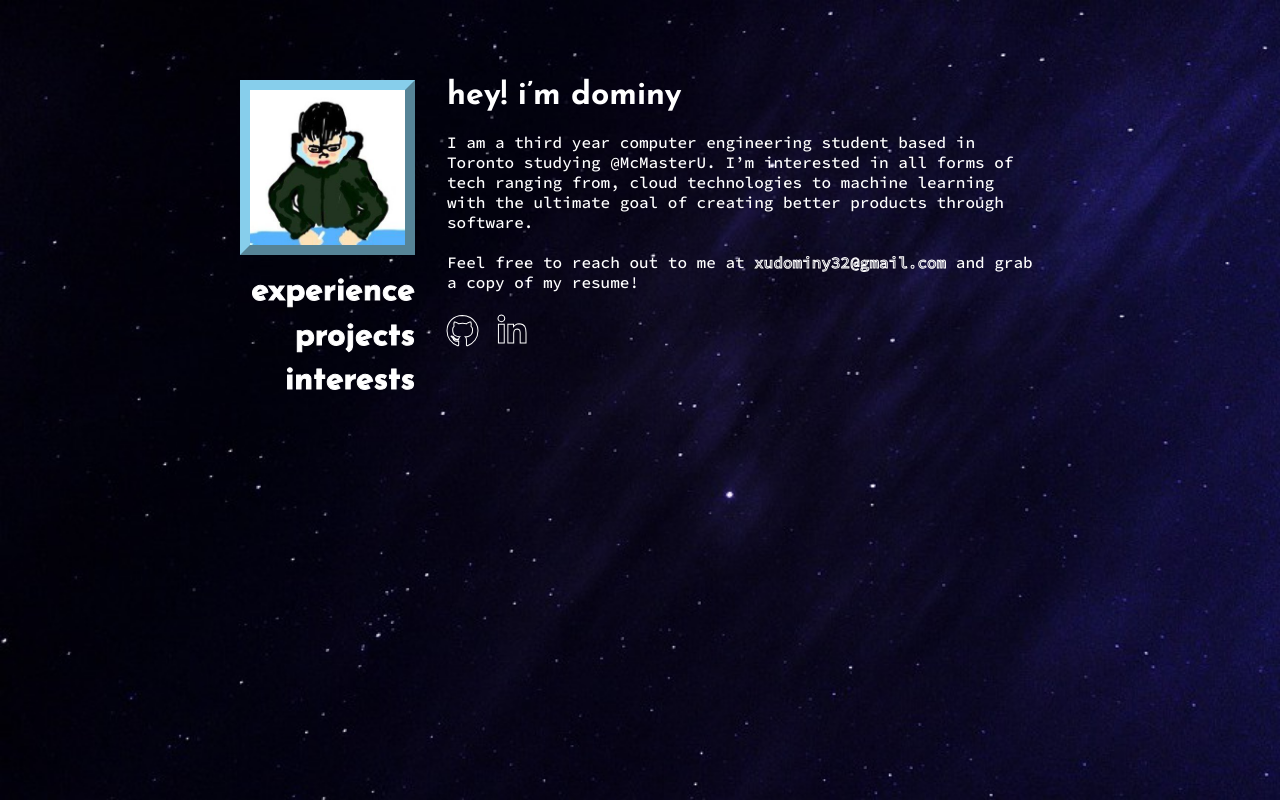
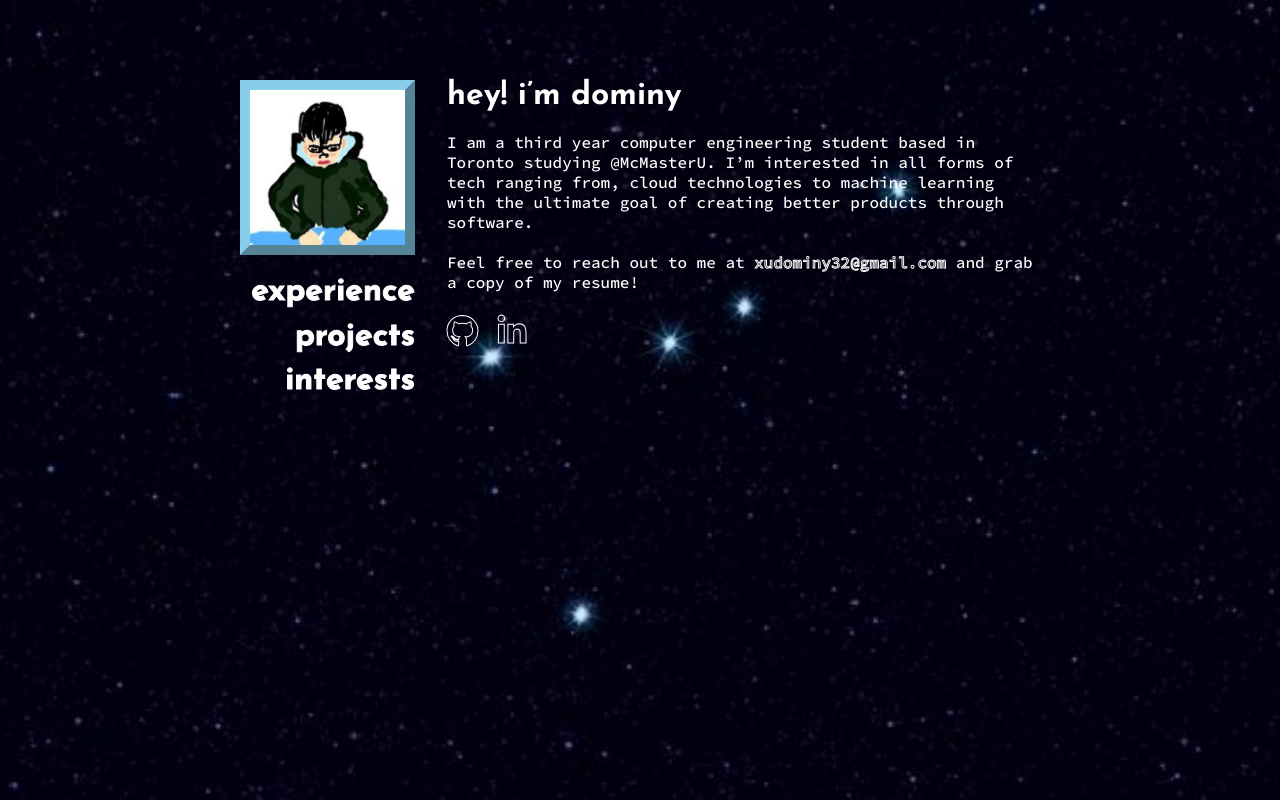
Before and after one commit to dominyxu/dominyxu.com, a Next.js app: page / in a window 1280 px wide. Built offline with nearby package versions, Linux system fonts and the light colour scheme.

Commit message:
pls work

```diff
--- a/styles/globals.css
+++ b/styles/globals.css
@@ -28,7 +28,7 @@
 
   background-color: aliceblue;
   /*bg*/
-  background-image: url(../public/images/bgrd.jpeg);
+  background-image: url(../public/images/bg.jpeg);
   /*background-image: url(../public/images/bg.jpeg);*/
   background-repeat: no-repeat;
   /*background: linear-gradient(163deg,#100a2d,#150739 12%,#191038 28%,#1c0a34 49%,#110a32 79%,#0e0728 90%,#0c0722);*/
```
